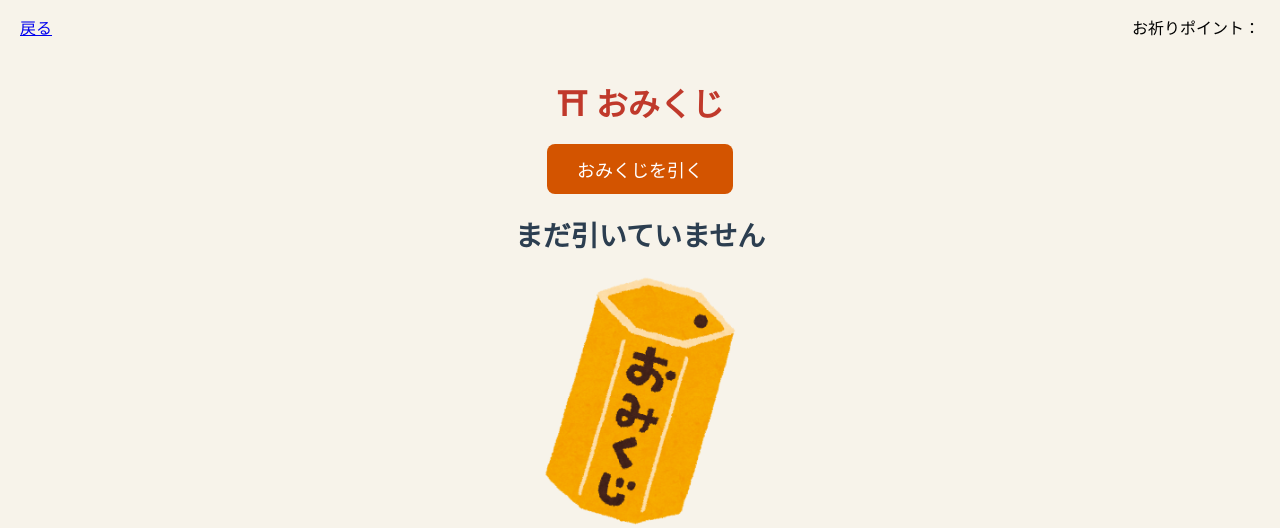
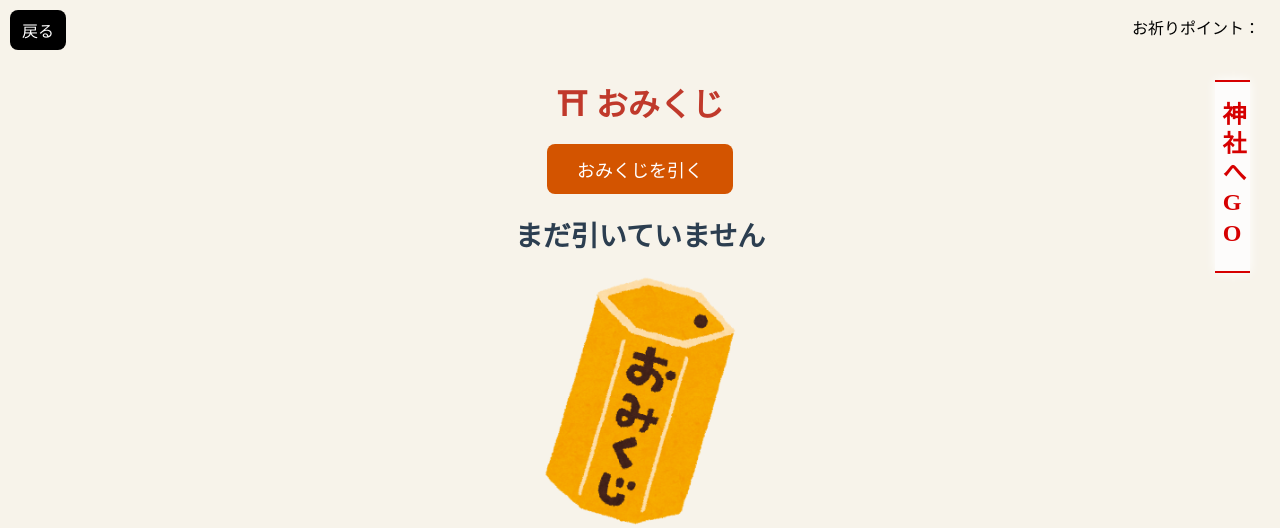
Before and after one commit to OOP2-2025-final-G04/JinjaheGo, a Flask app: template templates/omikuji.html in a window 1280 px wide. Shown: the top 528 px of the page. Run offline with Flask 3, Linux system fonts and the light colour scheme; the template is opened without the code that fills it, so the values that code supplies are empty.

Commit message:
戻るボタンの修正と神社へGOを入れた

```diff
--- a/static/omikuji.css
+++ b/static/omikuji.css
@@ -80,15 +80,17 @@ h1 {
     left: 20px;
 }
 
-#back-btn {
-    padding: 6px 14px;
-    font-size: 14px;
-    background: #34495e;
+.back-btn {
+    position: absolute;
+    top: 10px;
+    left: 10px;
+    background: black;
+    padding: 8px 12px;
+    border-radius: 8px;
+    text-decoration: none;
     color: white;
-    border: none;
-    border-radius: 6px;
-    cursor: pointer;
 }
+
 
 #back-btn:hover {
     background: #2c3e50;
@@ -171,3 +173,28 @@ h1 {
     left: 15px;
     font-size: 16px;
 }
+
+/* 右上のタイトル（縦書き・赤ライン） */
+.app-title {
+    position: absolute;
+    top: 80px;
+    right: 30px;
+    writing-mode: vertical-rl;
+    text-orientation: upright;
+
+    font-size: 24px;
+    font-weight: bold;
+    letter-spacing: 5px;
+    color: #d60000;
+
+    /* 少し線を太くして存在感を出す */
+    border-top: 2px solid #d60000;
+    border-bottom: 2px solid #d60000;
+    padding: 20px 0;
+
+    /* 背景が波なので、文字が見やすいように白背景をうっすら入れる */
+    background-color: rgba(255,255,255,0.8);
+    box-shadow: 0 0 10px rgba(255,255,255,1);
+
+    z-index: 100;
+}
--- a/templates/omikuji.html
+++ b/templates/omikuji.html
@@ -10,15 +10,15 @@
 <h1>⛩ おみくじ</h1>
 
 <!-- 左上：戻るボタン -->
-<div id="top-left">
-    <a href="/choose?jinja={{ jinja_id }}" class="back-btn">戻る</a>
-</div>
+<a href="/choose?jinja={{ jinja_id }}" class="back-btn">戻る</a>
 
 
 <!-- 右上：お祈りポイント -->
 <div id="top-right">
     お祈りポイント：<span id="point">{{ point }}</span>
 </div>
+
+<div class="app-title">神社へGO</div>
 
 
 <button id="draw-btn">おみくじを引く</button>
```
